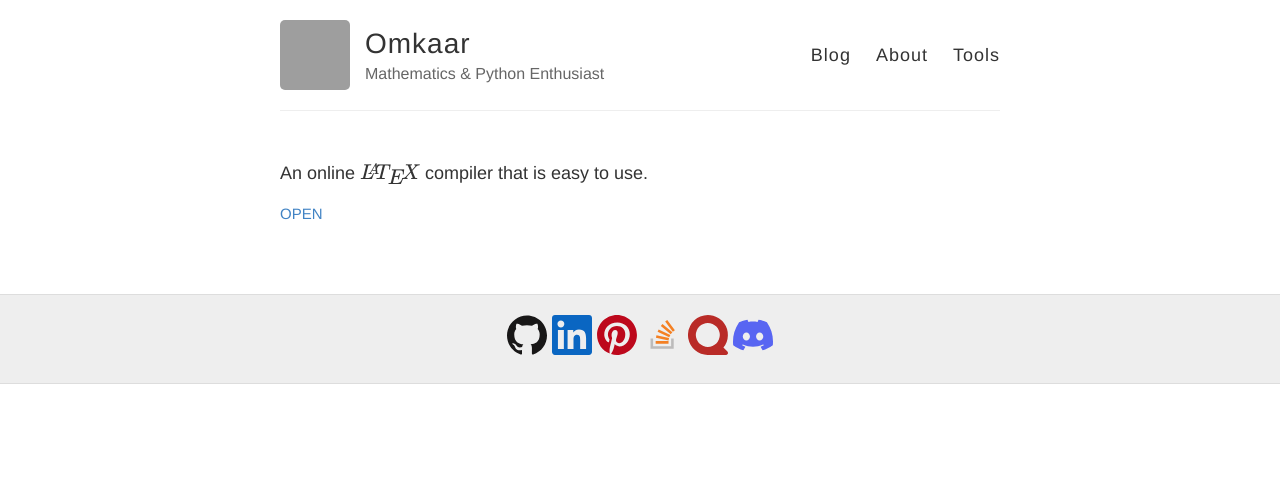
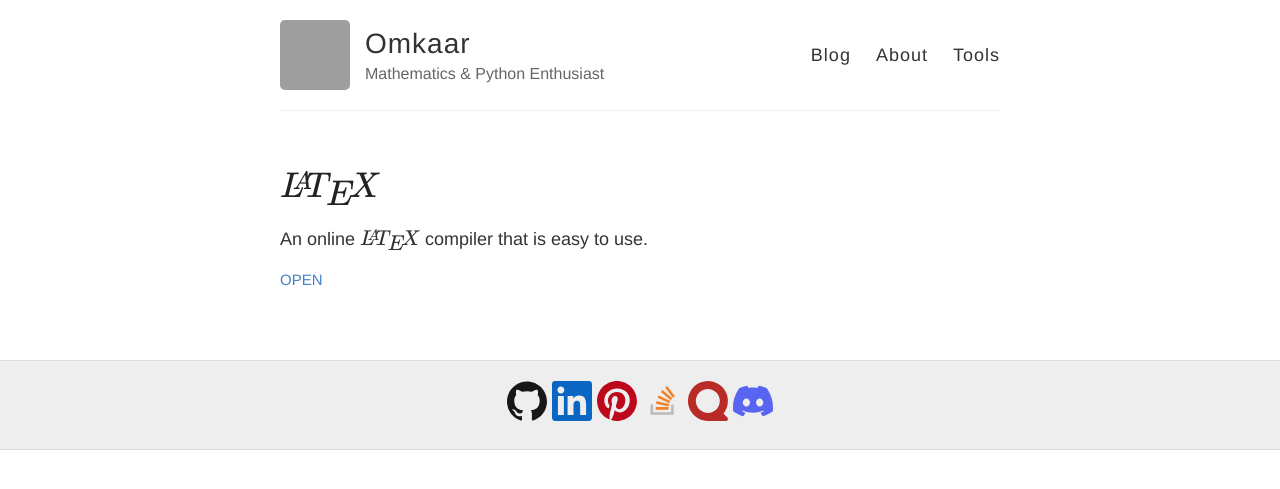
Before and after one commit to Ombucha/ombucha.github.io, a Jekyll site: the page built from tools.html, in a window 1280 px wide. Shown: the top 489 px of the page. Built offline with Jekyll 4.4.1, drawn with Linux system fonts in a browser that asks for light colours; grey boxes are pictures that could not be loaded.

Commit message:
Update tools.html

```diff
--- a/tools.html
+++ b/tools.html
@@ -7,7 +7,7 @@ permalink: tools
 <div class="posts">
   <article class="post">
 
-    <h1><a href="{{ site.baseurl }}{{ post.url }}">{{ post.title }}</a></h1>
+    <h1><a href="{{ site.baseurl }}{{ post.url }}">{{ post.title }}</a>$\LaTeX$</h1>
 
     <div class="entry">
       <p>An online $\LaTeX$ compiler that is easy to use.</p>
```
